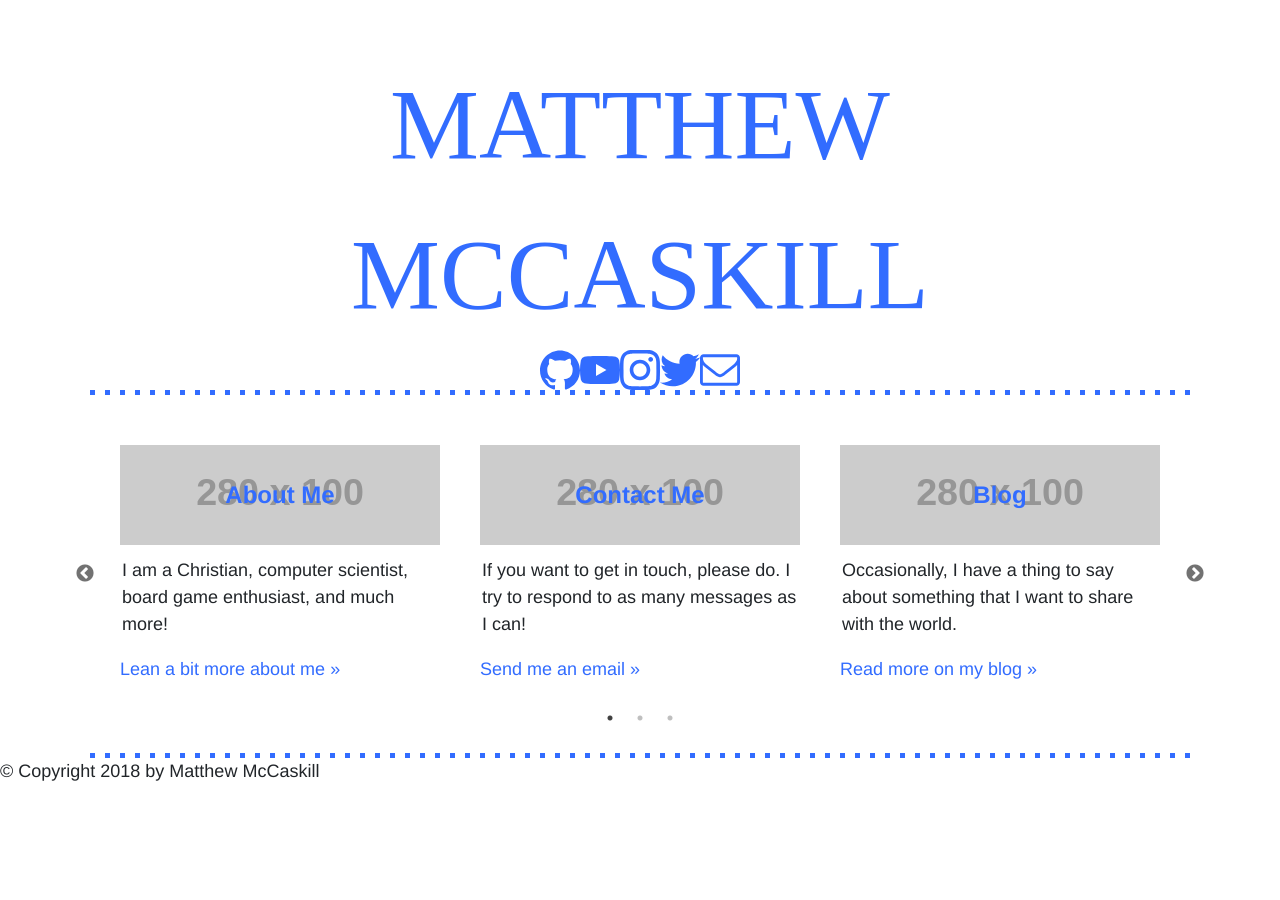
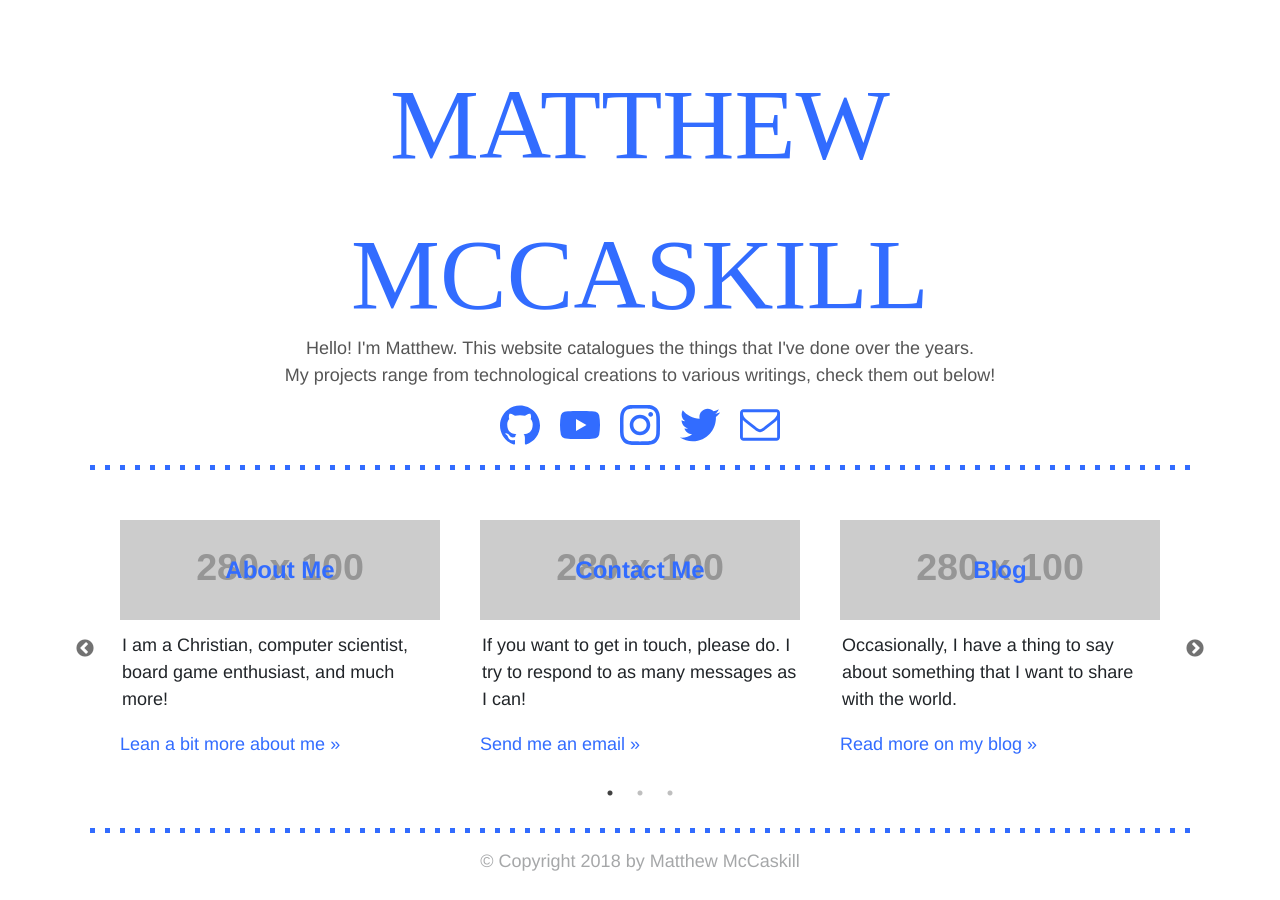
Before and after one commit to ZekNikZ/zeknikz.github.io, a Jekyll site: the page built from index.html, in a window 1280 px wide. Built offline with Jekyll 4.4.1, drawn with Linux system fonts in a browser that asks for light colours; nearby versions of some CDN libraries; some web fonts are replaced; library files that are not in the unit come from our copies.

Commit message:
Finalize text and layout of root page.

```diff
--- a/css/style.scss
+++ b/css/style.scss
@@ -8,6 +8,14 @@
 body {
     font-family: "Helvetica Neue", Helvetica, Arial, sans-serif;
     font-size: 18px;
+    height: 100%;
+}
+
+footer {
+    width: 100%;
+    text-align: center;
+    opacity: 0.4;
+    margin-top: 15px;
 }
 
 $maincolor: #326cff;
@@ -45,8 +53,17 @@ $maincolor: #326cff;
     color: $maincolor;
 }
 
+.meblurb {
+    text-align: center;
+    width: 100%;
+    color: #555;
+    margin-top: -15px;
+}
+
 .socialicon {
     display: block;
+    padding: 10px;
+    padding-top: 0;
 }
 
 .socialicon img {
@@ -56,10 +73,7 @@ $maincolor: #326cff;
 .socialtray {
     display: flex;
     justify-content: center;
-}
-
-footer {
-    margin-bottom: 0;
+    margin-bottom: 10px
 }
 
 .zcarousel {
@@ -146,8 +160,6 @@ footer {
     }
 }
 
-
-
 .slick-prev:before,
 .slick-next:before {
     color: #444;
@@ -165,10 +177,3 @@ footer {
 .slick-current {
     opacity: 1;
 }
-
-
-/*
-.navbar {
-    font-weight: 500;
-}
-*/
--- a/index.html
+++ b/index.html
@@ -53,6 +53,16 @@ title: Home
 
         <div class="row">
             <div class="col-12">
+                <p class="meblurb">
+                    Hello! I'm Matthew. This website catalogues the things that I've done over the years.
+                    <br />
+                    My projects range from technological creations to various writings, check them out below!
+                </p>
+            </div>
+        </div>
+
+        <div class="row">
+            <div class="col-12">
                 <div class="socialtray">
                     {% for socialsite in site.data.social %}
                     <a class="socialicon" href="{{ socialsite.link }}">
```
